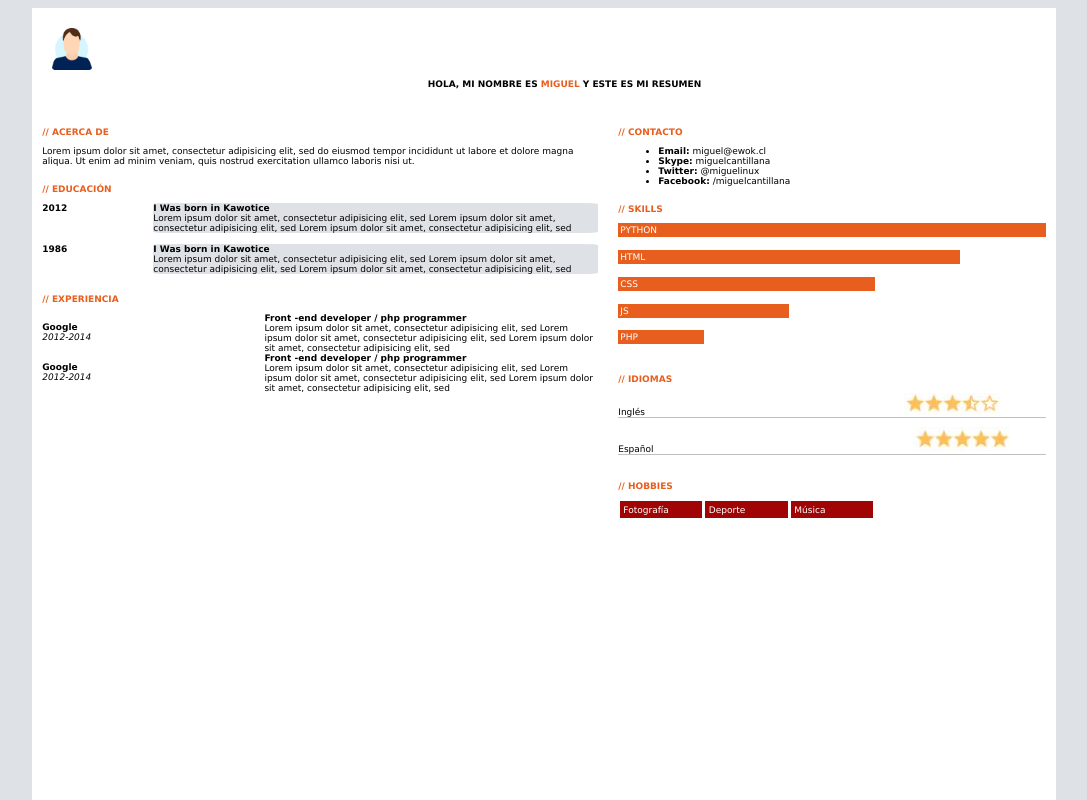
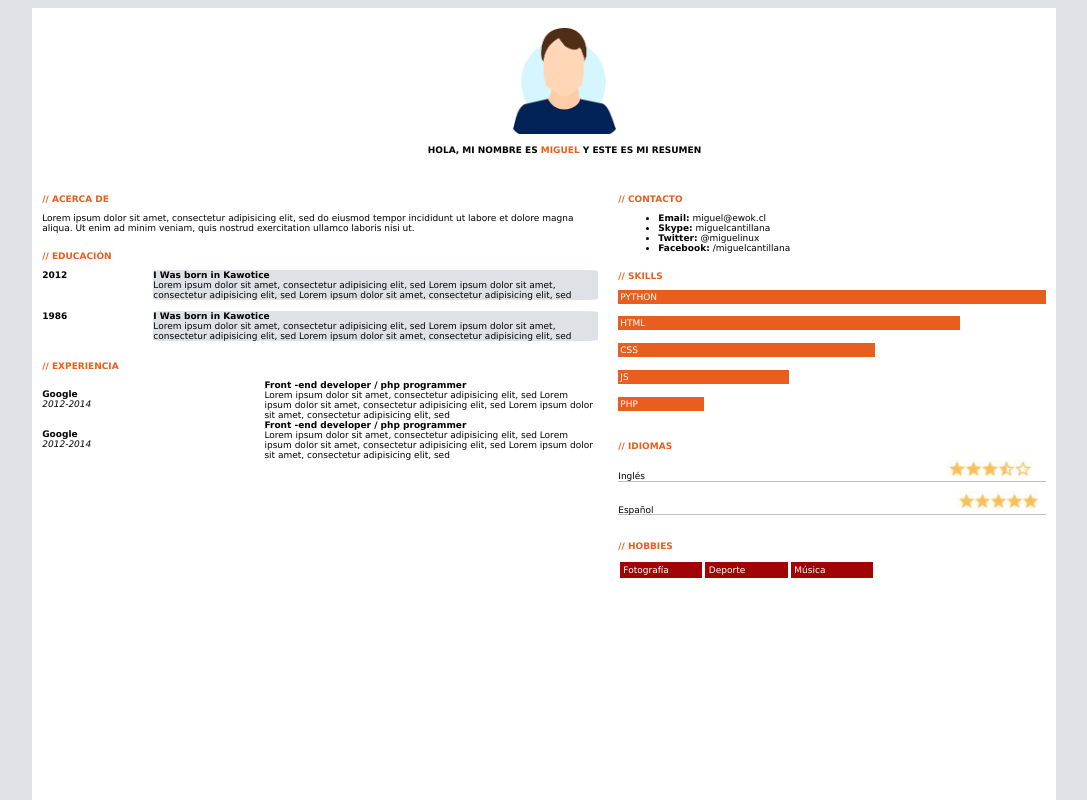
Before and after one commit to gvargas2/Ejercicio6, a website: page public/index.html in a window 1280 px wide. Shown: the top 800 px of the page, without its empty margins (104-1191 px from the left). Drawn offline with Linux system fonts and the light colour scheme; files whose address does not match are found by name.

Commit message:
7 commit

```diff
--- a/public/css/app.css
+++ b/public/css/app.css
@@ -24,9 +24,13 @@ body {
 .header p {
   display: inline-block;
 }
-.header img {
-  display: block;
-  width: 40px;
+.imagenperfil {
+  width: 10%;
+  height: 2%;
+  margin: 0 auto;
+}
+.imagenperfil img{
+  width: 100%;
 }
  .container-1 {
    width: 45vw;
@@ -122,7 +126,8 @@ body {
    color: white;
  }
  .estrellas {
-   margin-left: 60%;
+   margin-left: 70%;
+   width: 20%;
  }
  @media(max-width: 700px){
    .container-1 {
@@ -131,6 +136,6 @@ body {
    }
    .container-2 {
      clear: both;
-     width: 100%;
+     width: 100vh;
    }
  }
--- a/public/index.html
+++ b/public/index.html
@@ -10,7 +10,9 @@
 	<div class="container">
 
 			<div class="header">
-				<img src="public/perfil.png" alt="foto de perfil">
+				<div class="imagenperfil">
+					 <img src="perfil.png" alt="foto de perfil">
+				</div>
 				<p><strong>HOLA, MI NOMBRE ES </p> <p class="nombre"> MIGUEL </p> <p>
 					 Y ESTE ES MI RESUMEN</strong></p>
 			</div>
```
